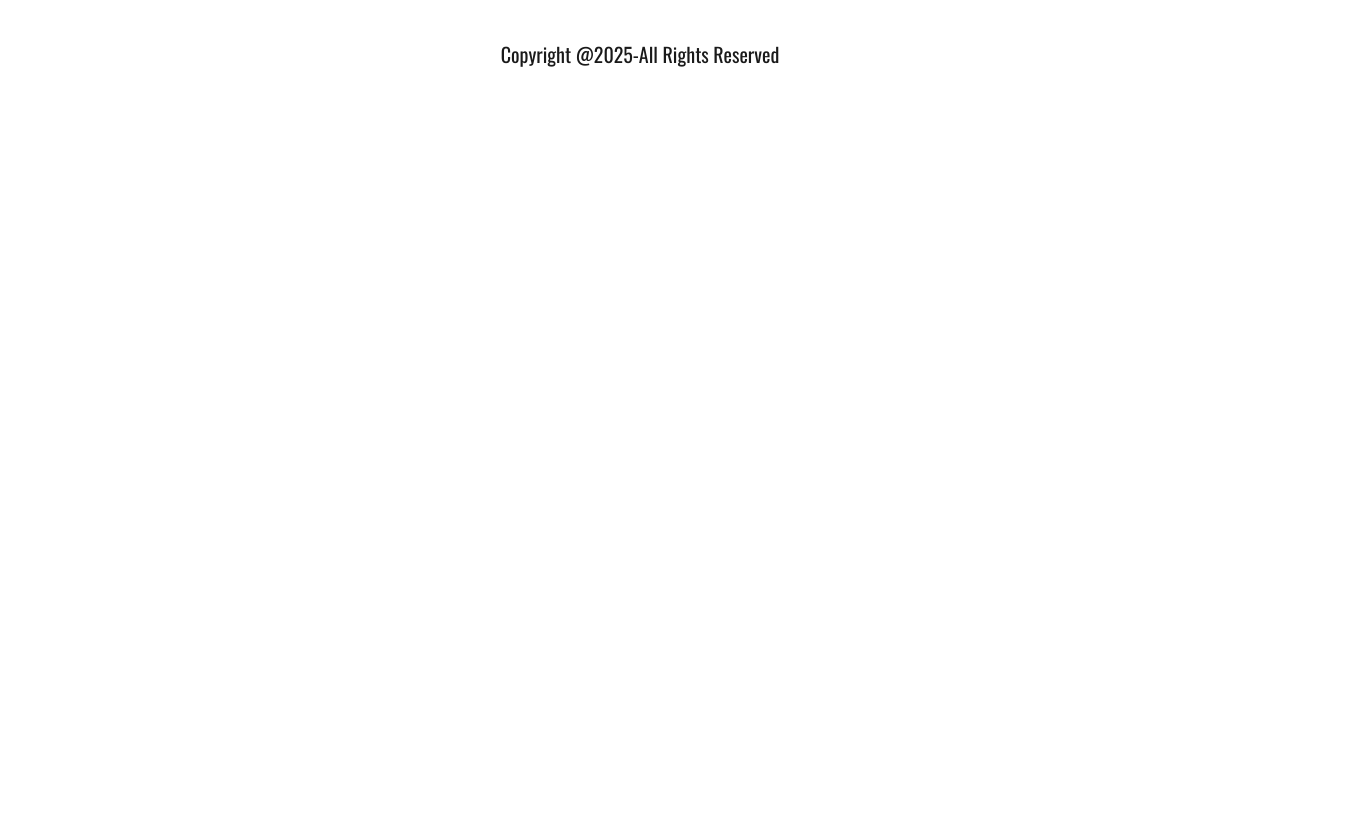
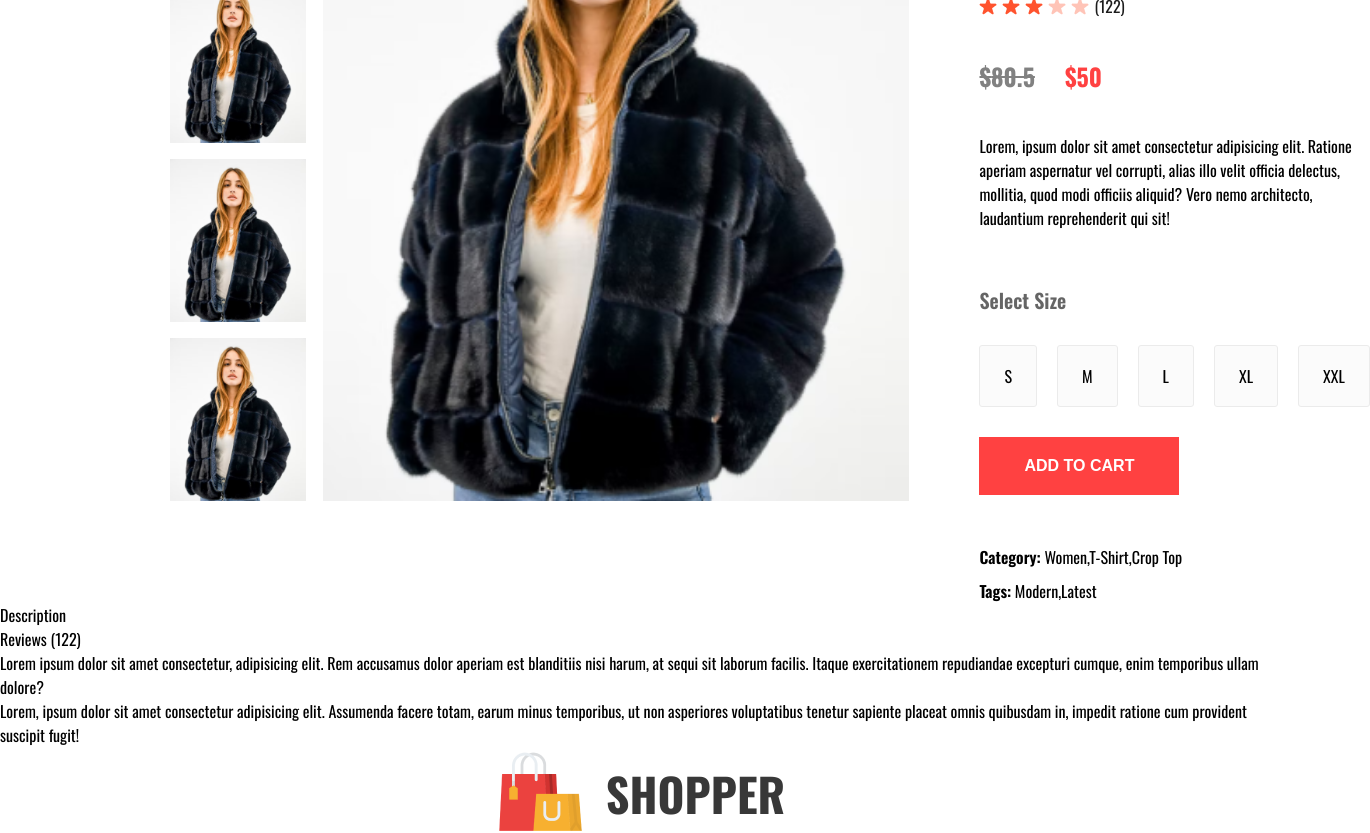
Before and after one commit to morggyogola/clothes_ecommerce_frontend, a React (Vite) app: page /product/1 in a window 1280 px wide. Shown: the part 440-1273 px from the top of the page, 1370 px wide, since content can reach past the window. Before the commit the page ends 800 px from the top, so only its background shows below. Built offline with nearby package versions, Linux system fonts and the light colour scheme.

Commit message:
Added ProductDisplay Component and Desc Box

```diff
--- a/src/Components/BreadCrumbs/BreadCrumb.css
+++ b/src/Components/BreadCrumbs/BreadCrumb.css
@@ -0,0 +1,10 @@
+.breadcrumb{
+    display:flex;
+    align-items: center;
+    gap: 8px;
+    color: #5e5e5e;
+    font-size: 16px;
+    font-weight: 600;
+    margin:60px 170px;
+    text-transform: capitalize;
+}
--- /dev/null
+++ b/src/Components/DescriptionBox/DescriptionBox.jsx
@@ -0,0 +1,29 @@
+import React from "react";
+import "./DescriptionBox.css";
+
+const DescriptionBox = () => {
+  return (
+    <div className="description-box">
+      <div className="description-box-navigator">
+        <div className="description-box-nav-box">Description</div>
+        <div className="description-box-nav-box-fade">Reviews (122)</div>
+      </div>
+      <div className="description-box-description">
+        <p>
+          Lorem ipsum dolor sit amet consectetur, adipisicing elit. Rem
+          accusamus dolor aperiam est blanditiis nisi harum, at sequi sit
+          laborum facilis. Itaque exercitationem repudiandae excepturi cumque,
+          enim temporibus ullam dolore?
+          <p>
+            Lorem, ipsum dolor sit amet consectetur adipisicing elit. Assumenda
+            facere totam, earum minus temporibus, ut non asperiores voluptatibus
+            tenetur sapiente placeat omnis quibusdam in, impedit ratione cum
+            provident suscipit fugit!
+          </p>
+        </p>
+      </div>
+    </div>
+  );
+};
+
+export default DescriptionBox;
--- /dev/null
+++ b/src/Components/ProductDisplay/ProductDisplay.css
@@ -0,0 +1,88 @@
+.product-display {
+  display: flex;
+  margin: 0px 170px;
+}
+.product-display-left {
+  display: flex;
+  gap: 17px;
+}
+.product-display-img-list {
+  display: flex;
+  flex-direction: column;
+  gap: 16px;
+}
+.product-display-img-list img {
+  height: 163px;
+}
+.product-display-main-img {
+  width: 586px;
+  height: 700px;
+}
+.product-display-right {
+  margin: 0px 70px;
+  display: flex;
+  flex-direction: column;
+}
+.product-display-right h1 {
+  color: #3d3d3d;
+  font-size: 40px;
+  font-weight: 700;
+}
+.product-display-right-star {
+  display: flex;
+  align-items: center;
+  margin-top: 13px;
+  gap: 5px;
+  color: #1c1c1c;
+  font-size: 16px;
+}
+.product-display-right-prices {
+  display: flex;
+  margin: 40px 0px;
+  gap: 30px;
+  font-size: 24px;
+  font-weight: 700;
+}
+.product-display-right-price-old {
+  color: #818181;
+  text-decoration: line-through;
+}
+.product-display-right-price-new {
+  color: #ff4141;
+}
+.product-display-right-size h1 {
+  margin-top: 55px;
+  color: #656565;
+  font-size: 20px;
+  font-weight: 600;
+}
+.product-display-right-sizes {
+  display: flex;
+  margin: 30px 0px;
+  gap: 20px;
+}
+.product-display-right-sizes div {
+  padding: 18px 24px;
+  background: #fbfbfb;
+  border: 1px solid #ebebeb;
+  border-radius: 3px;
+  cursor: pointer;
+}
+.product-display-right button {
+  padding: 20px 40px;
+  width: 200px;
+  font-size: 16px;
+  font-weight: 600;
+  color: white;
+  background: #ff4141;
+  margin-bottom: 40px;
+  border: none;
+  outline: none;
+  cursor: pointer;
+}
+.product-display-right-category {
+  margin-top: 10px;
+}
+.product-display-right-category span {
+  font-weight: 600;
+}
--- /dev/null
+++ b/src/Components/ProductDisplay/ProductDisplay.jsx
@@ -0,0 +1,67 @@
+import React from "react";
+import "./ProductDisplay.css";
+import star_icon from "../Assets/star_icon.png";
+import star_dull_icon from "../Assets/star_dull_icon.png";
+
+const ProductDisplay = (props) => {
+  const { product } = props;
+  return (
+    <div className="product-display">
+      <div className="product-display-left">
+        <div className="product-display-img-list">
+          <img src={product.image} alt="" />
+          <img src={product.image} alt="" />
+          <img src={product.image} alt="" />
+          <img src={product.image} alt="" />
+        </div>
+        <div className="product-display-img">
+          <img
+            className="product-display-main-img"
+            src={product.image}
+            alt=""
+          />
+        </div>
+      </div>
+      <div className="product-display-right">
+        <h1>{product.name}</h1>
+        <div className="product-display-right-star">
+          <img src={star_icon} alt="Star icon here" />
+          <img src={star_icon} alt="Star icon here" />
+          <img src={star_icon} alt="Star icon here" />
+          <img src={star_dull_icon} alt="Unfilled Star here" />
+          <img src={star_dull_icon} alt="Unfilled Star here" />
+          <p>(122)</p>
+        </div>
+        <div className="product-display-right-prices">
+          <div className="product-display-right-price-old">
+            ${product.old_price}
+          </div>
+          <div className="product-display-right-price-new">
+            ${product.new_price}
+          </div>
+        </div>
+        <div className="product-display-right-description">
+          Lorem, ipsum dolor sit amet consectetur adipisicing elit. Ratione
+          aperiam aspernatur vel corrupti, alias illo velit officia delectus,
+          mollitia, quod modi officiis aliquid? Vero nemo architecto, laudantium
+          reprehenderit qui sit!
+        </div>
+        <div className="product-display-right-size">
+          <h1>Select Size</h1>
+          <div className="product-display-right-sizes">
+            <div>S</div>
+            <div>M</div>
+            <div>L</div>
+            <div>XL</div>
+            <div>XXL</div>
+          </div>
+        </div>
+        <button>ADD TO CART</button>
+        <p className="product-display-right-category"><span>Category:</span> Women,T-Shirt,Crop Top</p>
+        <p className="product-display-right-category"><span>Tags:</span> Modern,Latest</p>
+      </div>
+    </div>
+  );
+};
+
+export default ProductDisplay;
--- a/src/Pages/Product.jsx
+++ b/src/Pages/Product.jsx
@@ -2,6 +2,8 @@
 import { ShopContext } from "../Context/ShopContext";
 import { useParams } from "react-router-dom";
 import BreadCrumb from "../Components/BreadCrumbs/BreadCrumb";
+import ProductDisplay from "../Components/ProductDisplay/ProductDisplay";
+import DescriptionBox from "../Components/DescriptionBox/DescriptionBox";
 
 const Product = () => {
   const { all_products } = useContext(ShopContext);
@@ -12,6 +14,8 @@
   return (
     <div>
       <BreadCrumb product={product} />
+      <ProductDisplay product={product} />
+      <DescriptionBox/>
     </div>
   );
 };
```
Also changed, not shown: src/Components/DescriptionBox/DescriptionBox.css (added).
